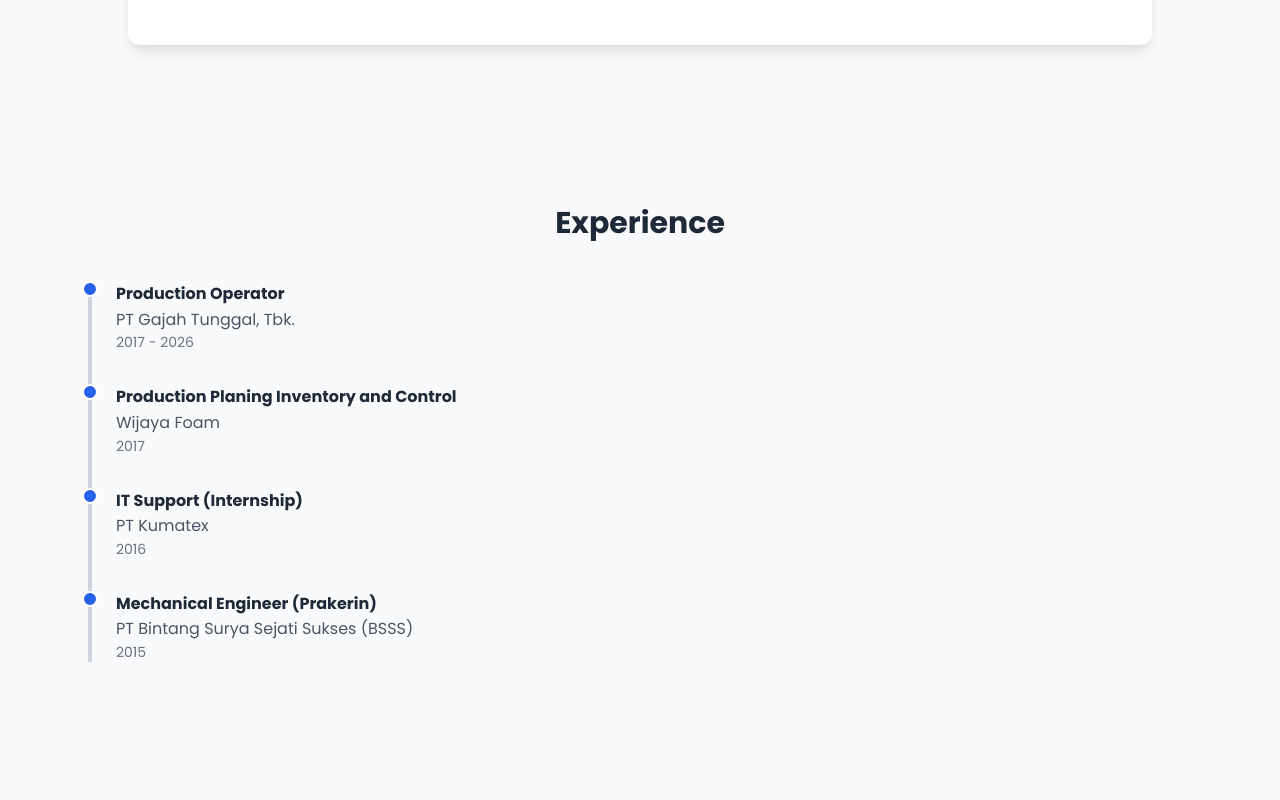
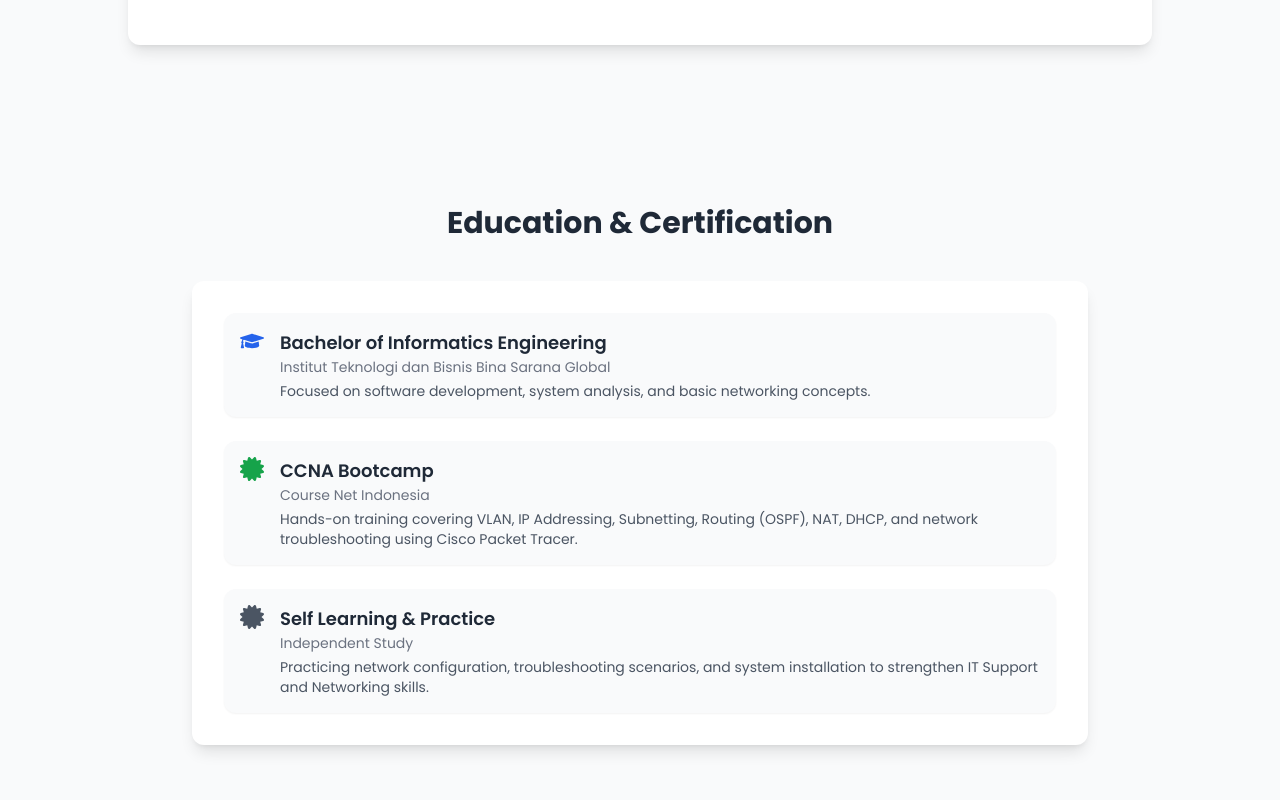
Before and after one commit to Sandysuryantiko/My-Personal-Website, a React (Vite) app: page / in a window 1280 px wide. Shown: the part 1760-2560 px from the top of the page. Built offline with nearby package versions, Linux system fonts and the light colour scheme.

Commit message:
Tambah Section Education

```diff
--- a/src/App.jsx
+++ b/src/App.jsx
@@ -7,6 +7,7 @@
 import Projects from "./sections/Projects";
 import Contact from "./sections/Contact";
 import Footer from "./components/Footer";
+import Education from "./sections/Education";
 function App() {
   return (
     <div>
@@ -14,10 +15,11 @@
       <main className="pt-20">
         <Hero />
         <Skills />
+        <Education />
         <Experience />
         <Projects />
         <Contact />
-        <Footer/>
+        <Footer />
       </main>
     </div>
   );
--- a/src/components/Navbar.jsx
+++ b/src/components/Navbar.jsx
@@ -29,7 +29,14 @@
   }, []);
 
   // Hapus "Contact" dari daftar navLinks
-  const navLinks = ["About", "Skills", "Experience", "Projects"];
+  const navLinks = [
+    "About",
+    "Skills",
+    "Education",
+    "Experience",
+    "Projects",
+    "Contact",
+  ];
 
   return (
     <nav className="fixed top-0 left-0 w-full bg-white shadow z-50">
--- /dev/null
+++ b/src/sections/Education.jsx
@@ -0,0 +1,55 @@
+import React from "react";
+import Section from "../components/Section";
+import { FaGraduationCap, FaCertificate } from "react-icons/fa";
+
+const educationData = [
+  {
+    title: "Bachelor of Informatics Engineering",
+    place: "Institut Teknologi dan Bisnis Bina Sarana Global",
+    icon: <FaGraduationCap className="text-blue-600 text-2xl" />,
+    description:
+      "Focused on software development, system analysis, and basic networking concepts.",
+  },
+  {
+    title: "CCNA Bootcamp",
+    place: "Course Net Indonesia",
+    icon: <FaCertificate className="text-green-600 text-2xl" />,
+    description:
+      "Hands-on training covering VLAN, IP Addressing, Subnetting, Routing (OSPF), NAT, DHCP, and network troubleshooting using Cisco Packet Tracer.",
+  },
+  {
+    title: "Self Learning & Practice",
+    place: "Independent Study",
+    icon: <FaCertificate className="text-gray-600 text-2xl" />,
+    description:
+      "Practicing network configuration, troubleshooting scenarios, and system installation to strengthen IT Support and Networking skills.",
+  },
+];
+
+const Education = () => {
+  return (
+    <Section id="education" title="Education & Certification">
+      <div className="max-w-4xl mx-auto bg-white rounded-xl shadow-lg p-8">
+        <div className="space-y-6">
+          {educationData.map((item, index) => (
+            <div
+              key={index}
+              className="flex items-start gap-4 p-4 bg-gray-50 rounded-xl shadow-sm hover:shadow-md transition"
+            >
+              <div>{item.icon}</div>
+              <div>
+                <h3 className="font-semibold text-lg text-gray-800">
+                  {item.title}
+                </h3>
+                <p className="text-sm text-gray-500">{item.place}</p>
+                <p className="text-gray-600 mt-1 text-sm">{item.description}</p>
+              </div>
+            </div>
+          ))}
+        </div>
+      </div>
+    </Section>
+  );
+};
+
+export default Education;
```
